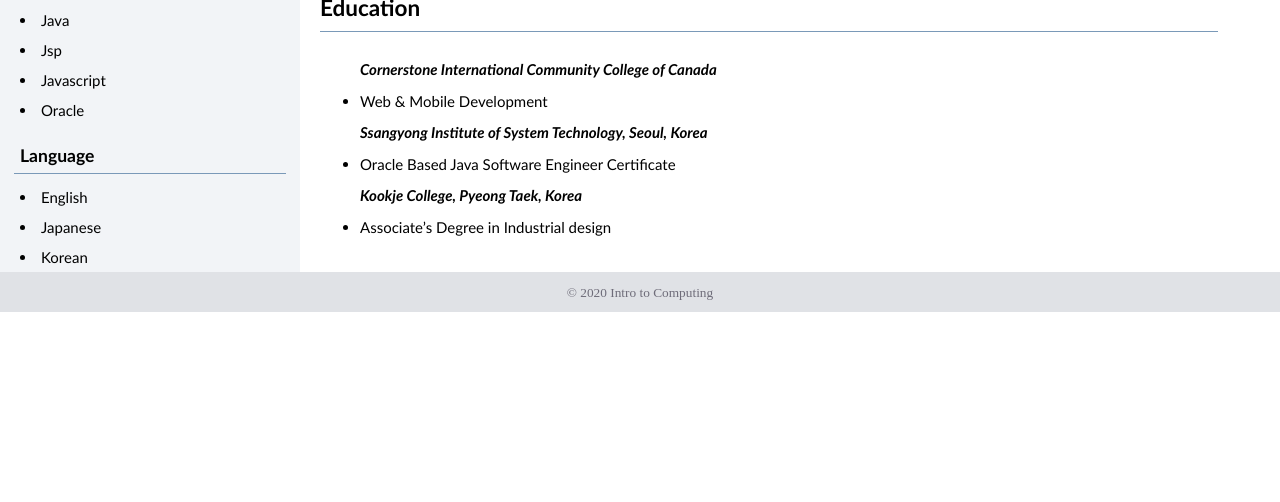
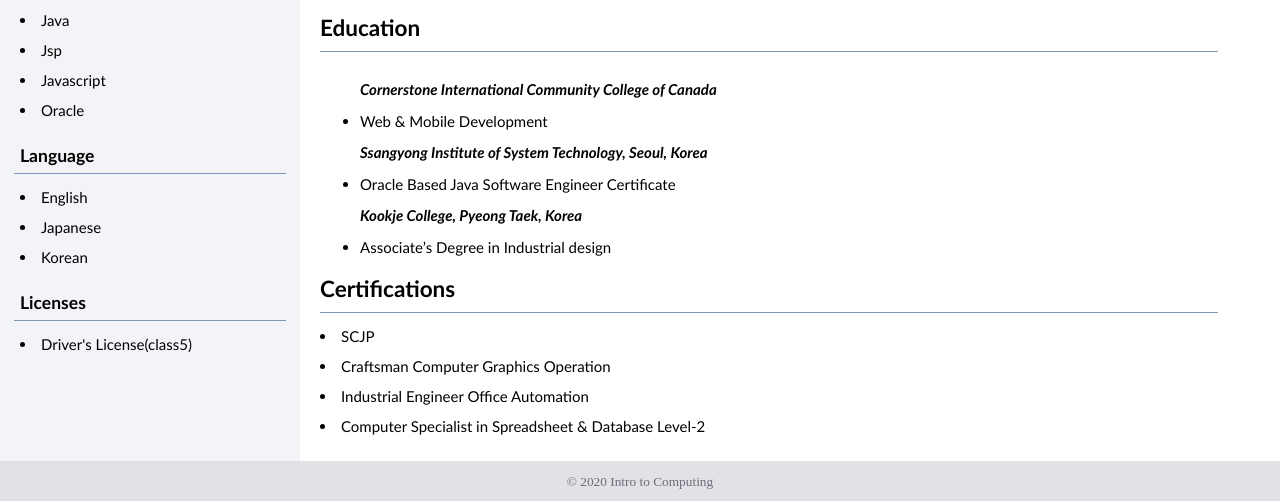
Before and after one commit to soyun624/githubfirstclass, a plain HTML site: page index.html in a window 1280 px wide. Shown: the part 616-1118 px from the top of the page. Before the commit the page ends 929 px from the top, so only its background shows below. Drawn offline with Linux system fonts and the light colour scheme.

Commit message:
added certification and license

```diff
--- a/index.html
+++ b/index.html
@@ -78,8 +78,7 @@
         }
         .contents{
             width:70%;
-            margin-left: 20px;
-            margin-right: 20px;
+            margin: 20px;
 
         }
         .liststyle{
@@ -146,8 +145,16 @@
                     <li>English</li>
                     <li>Japanese</li>
                     <li>Korean</li>
+                </div>
+
+                <h3>Licenses</h3>
+                <hr color = "#7a99b8" size="1" width = "90%" noshade />
+                <div class="skills">
+                    <li>Driver's License(class5)</li>
 
                 </div>
+
+
 
         </div>
         <div class="contents">
@@ -189,6 +196,16 @@
                 <li>Associate’s Degree in Industrial design</li>
 
              </ul>
+
+             <h2>Certifications</h2>
+             <hr color = "#7a99b8" size="1" width = "100%" noshade />
+             <div class="liststyle" style="line-height: 2em;">
+                 <li>SCJP</li>
+                 <li>Craftsman Computer Graphics Operation</li>
+                 <li>Industrial Engineer Office Automation</li>
+                 <li>Computer Specialist in Spreadsheet & Database Level-2</li>
+             </div>
+
         </div>
 
     </div>
```
